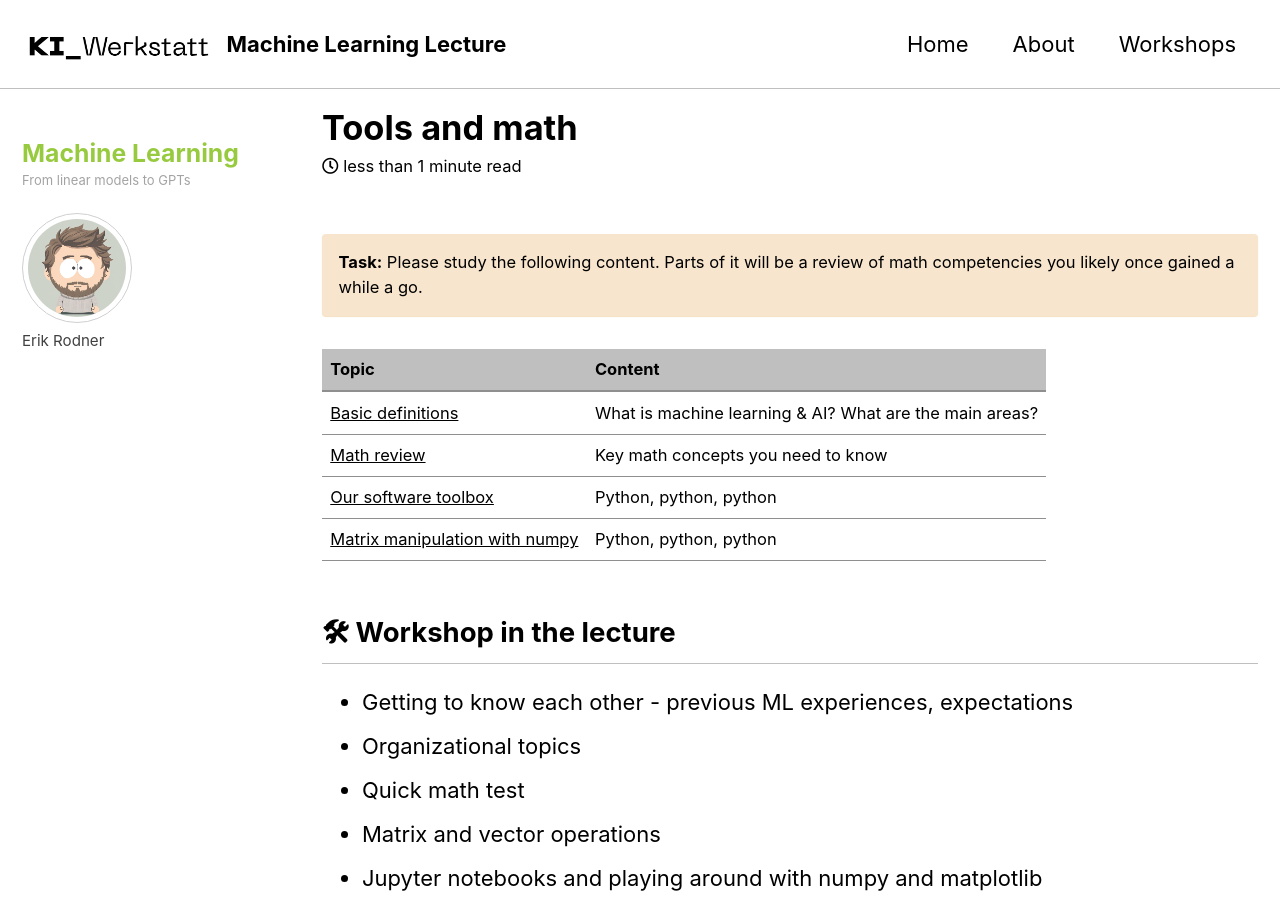
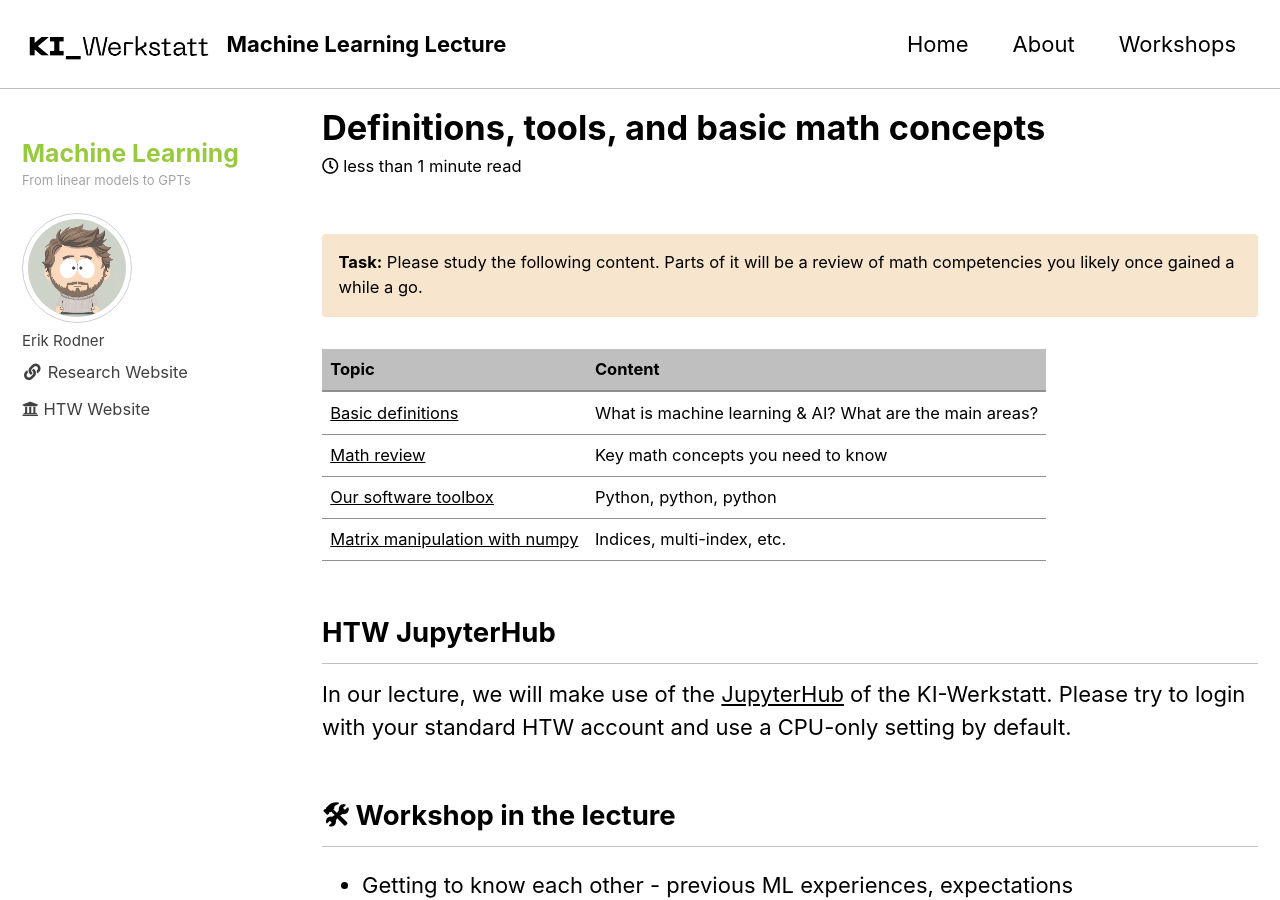
Before and after one commit to HTW-Berlin-KI-Werkstatt/ml-lecture, a Jekyll site: the page built from lectures/01/01.md, in a window 1280 px wide and 900 px high. Built offline with Jekyll 4.4.1, drawn with Linux system fonts in a browser that asks for light colours; cached includes are drawn as plain includes.

Commit message:
Several changes

```diff
--- a/lectures/01/01.md
+++ b/lectures/01/01.md
@@ -1,5 +1,5 @@
 ---
-title: "Tools and math"
+title: "Definitions, tools, and basic math concepts"
 layout: single
 author_profile: true
 author: Erik Rodner
@@ -17,11 +17,11 @@ competencies you likely once gained a while a go.
 | [Basic definitions](/modules/basic_definitions/basic_definitions.md) |  What is machine learning & AI? What are the main areas?  |
 | [Math review](/modules/math_essentials/math_essentials.md) |  Key math concepts you need to know |
 | [Our software toolbox](/modules/toolsetml/toolsetml.md) |  Python, python, python  |
-| [Matrix manipulation with numpy](/modules/numpy_essentials/numpy_essentials.md) |  Python, python, python  |
+| [Matrix manipulation with numpy](/modules/numpy_essentials/numpy_essentials.md) |  Indices, multi-index, etc.  |
 
+## HTW JupyterHub
 
-
-
+In our lecture, we will make use of the [JupyterHub](https://ki-k8s-1.f2.htw-berlin.de/jupyter/hub/login) of the KI-Werkstatt. Please try to login with your standard HTW account and use a CPU-only setting by default.
 
 ## 🛠 Workshop in the lecture
 
```
Also changed, not shown: _data/authors.yml (+8 -0 lines), index.md (+2 -2 lines), lectures/03/03.md (+1 -1 lines), lectures/04/04.md (+1 -1 lines), lectures/05/05.md (added, +22 -0 lines).
